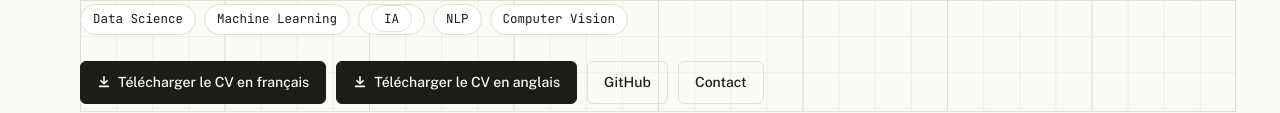
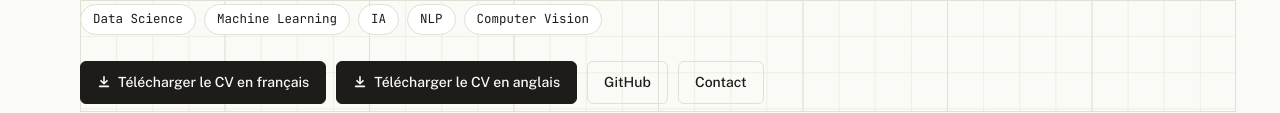
Before and after one commit to sathyagnanou/portfolio, a plain HTML site: page index.html in a window 1280 px wide. Shown: the part 673-786 px from the top of the page. Drawn offline with nearby package versions, Linux system fonts and the light colour scheme.

Commit message:
Fix double bubble on IA/AI tag

```diff
--- a/index.html
+++ b/index.html
@@ -115,7 +115,7 @@ h4 { font-family: var(--body); font-weight: 600; font-size: 17px; margin: 0; tex
 .status .live::before { content: ""; display: inline-block; width: 8px; height: 8px; border-radius: 50%; background: #3fa66b; margin-right: 8px; vertical-align: 1px; }
 .btns { display: flex; flex-wrap: wrap; gap: 10px; }
 .tags { display: flex; flex-wrap: wrap; gap: 8px; margin: -12px 0 26px; }
-.tags span { font-family: var(--mono); font-size: 12.5px; border: 1px solid var(--line); background: var(--paper); border-radius: 999px; padding: 4px 12px; }
+.tags > span { font-family: var(--mono); font-size: 12.5px; border: 1px solid var(--line); background: var(--paper); border-radius: 999px; padding: 4px 12px; }
 .btn svg { vertical-align: -2px; margin-right: 7px; }
 .btn { font-family: var(--body); font-size: 14px; font-weight: 500; padding: 9px 16px; border-radius: 6px; border: 1px solid var(--ink); background: var(--ink); color: var(--bg); text-decoration: none; cursor: pointer; }
 .btn:hover { color: var(--bg); opacity: .88; }
```
